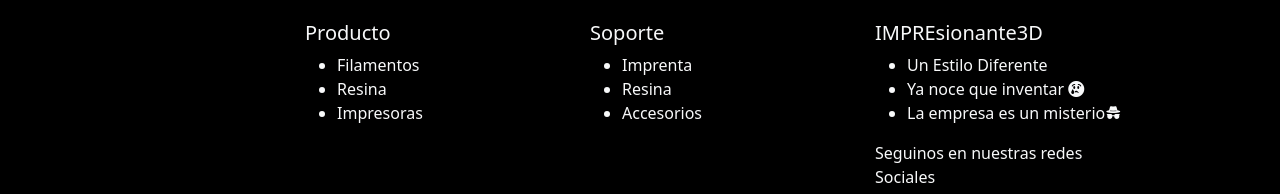
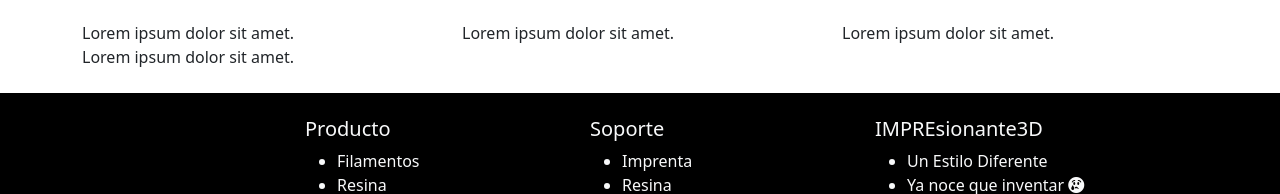
Before and after one commit to Elsiscador/impresionant, a plain HTML site: page index.html in a window 1280 px wide. Shown: the part 565-759 px from the top of the page. Drawn offline with nearby package versions, Linux system fonts and the light colour scheme.

Commit message:
creamos la grilla de productos

```diff
--- a/index.html
+++ b/index.html
@@ -76,7 +76,15 @@
               </div>
             </div>
           </div>
+          <section class="container my-4">
+            <article class="row">
+              <div class="col-12 col-md-4 col-lg-4"> Lorem ipsum dolor sit amet.</div>
+              <div class="col-12 col-md-4 col-lg-4"> Lorem ipsum dolor sit amet.</div>
+              <div class="col-12 col-md-4 col-lg-4"> Lorem ipsum dolor sit amet.</div>
+              <div class="col-12 col-md-4 col-lg-4"> Lorem ipsum dolor sit amet.</div>
 
+            </article>
+          </section>
     </main>
 
     <footer class=" bg-black text-light py-3">
```
